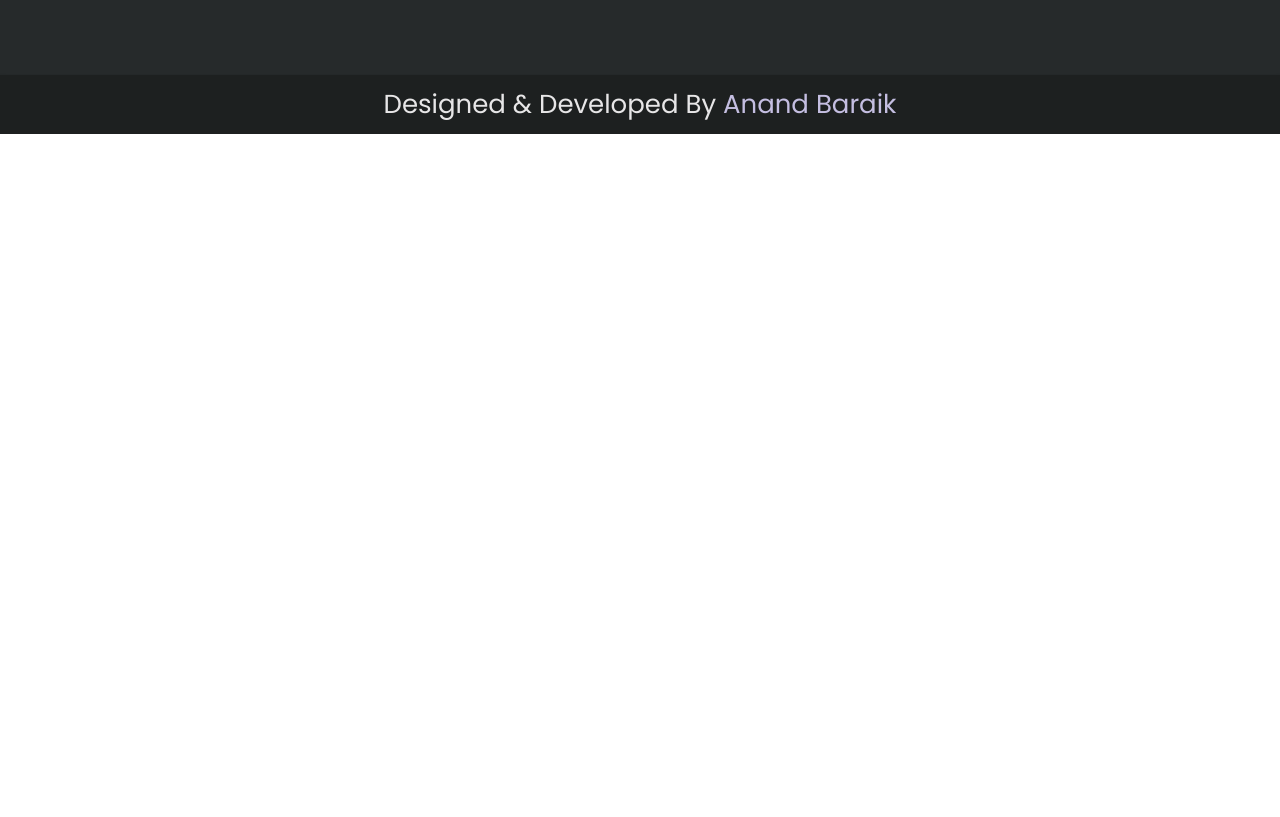
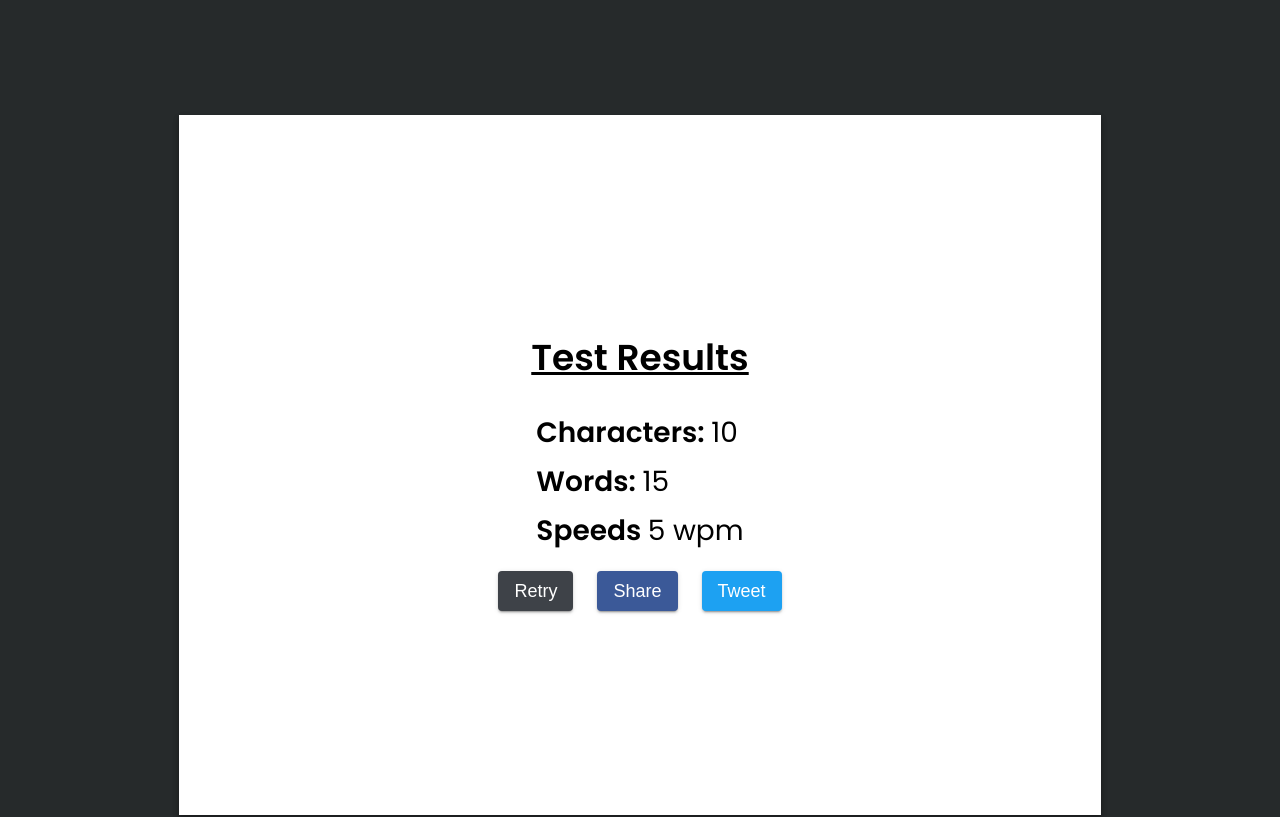
Before and after one commit to anandbaraik/flashtype, a React (Create React App) app: page / in a window 1280 px wide. Shown: the part 920-1737 px from the top of the page. Before the commit the page ends 1054 px from the top, so only its background shows below. Built offline with nearby package versions, Linux system fonts and the light colour scheme.

Commit message:
feat:try again feature added with retry, share & tweet option :sparkles:

```diff
--- a/src/components/ChallengeSection/ChallengeSection.jsx
+++ b/src/components/ChallengeSection/ChallengeSection.jsx
@@ -1,12 +1,13 @@
 import React from "react";
 import './ChallengeSection.css';
-
+import TestContainer from '../TestContainer/TestContainer';
 const ChallengeSection = () => {
     return(
         <div className="challenge-section-container">
             <h1 data-aos="fade-down" className="challenge-section-header">
                 Take a Speed Test Now!
             </h1>
+            <TestContainer words={15} charecters={10} wpm={5}></TestContainer>
         </div>
     );
 }
--- /dev/null
+++ b/src/components/TestContainer/TestContainer.css
@@ -0,0 +1,16 @@
+.test-container {
+  background-color: #fff;
+  margin: 64px 0px;
+  width: 80%;
+  min-height: 700px;
+  display: flex;
+  flex-direction: column;
+  flex-wrap: wrap;
+  box-shadow: 0 3px 6px rgb(0 0 0 / 16%), 0 3px 6px rgb(0 0 0 / 23%);
+}
+.try-again {
+  display: flex;
+  flex-direction: column;
+  justify-content: center;
+  flex-grow: 1;
+}
--- /dev/null
+++ b/src/components/TestContainer/TestContainer.jsx
@@ -0,0 +1,12 @@
+import React from 'react'
+import './TestContainer.css'
+import TryAgain from '../TryAgain/TryAgain';
+export default function TestContainer({words, charecters, wpm}) {
+  return (
+    <div className="test-container">
+      <div className="try-again">
+        <TryAgain words={words} charecters={charecters} wpm={wpm}></TryAgain>
+      </div>
+    </div>
+  )
+}
--- /dev/null
+++ b/src/components/TryAgain/TryAgain.css
@@ -0,0 +1,54 @@
+.try-again-container {
+  display: flex;
+  flex-direction: column;
+  justify-content: center;
+  align-items: center;
+}
+.try-again-container > h1 {
+  text-decoration: underline;
+  font-size: 36px;
+  margin-bottom: 20px;
+}
+.result-container > p {
+  font-size: 28px;
+  margin: 7px;
+}
+.end-btns {
+  position: relative;
+  margin: 12px;
+  border: none;
+  border-radius: 4px;
+  padding: 2px 16px;
+  min-width: 64px;
+  vertical-align: middle;
+  text-align: center;
+  color: #fff;
+  box-shadow: 0 3px 1px -2px rgb(0 0 0 / 20%), 0 2px 2px 0 rgb(0 0 0 / 14%),
+    0 1px 5px 0 rgb(0 0 0 / 12%);
+  font-size: 18px;
+  font-weight: 500;
+  line-height: 36px;
+  cursor: pointer;
+  transition: background-color 0.2s;
+}
+.start-again-btn {
+  background-color: #3e4248;
+}
+.start-again-btn:focus,
+.start-again-btn:hover {
+  background-color: rgb(128, 128, 128);
+}
+.share-btn {
+  background-color: #3b5998;
+}
+.share-btn:focus,
+.share-btn:hover {
+  background-color: #5d7dc4;
+}
+.tweet-btn {
+  background-color: #1da1f2;
+}
+.tweet-btn:focus,
+.tweet-btn:hover {
+  background-color: #8faef3;
+}
--- /dev/null
+++ b/src/components/TryAgain/TryAgain.jsx
@@ -0,0 +1,51 @@
+import React from 'react'
+import './TryAgain.css';
+export default function TryAgain({words, charecters, wpm}) {
+  const url = "http://anandbaraik.github.io/flashtype";
+  const startAgain = () => {};
+  return (
+    <div data-aos="fade-up" className="try-again-container">
+      <h1>Test Results</h1>
+      <div className="result-container">
+        <p>
+          <strong> Characters: </strong>
+            {charecters}
+        </p>
+        <p>
+          <strong>Words: </strong>
+          {words}
+        </p>
+        <p>
+          <strong> Speeds </strong>
+          {wpm} wpm
+        </p>
+      </div>
+      <div>
+        <button className="end-btns start-again-btn"
+        onClick={() => startAgain()}>
+          Retry
+        </button>
+        <button className="end-btns share-btn"
+          onClick={() => {
+            window.open(
+              "https://www.facebook.com/sharer/sharer.php?u="+url,
+              "facebook-share-dialog",
+              "width=800, height=600"
+            )
+          }}>
+          Share
+        </button>
+        <button className="end-btns tweet-btn"
+          onClick={() => {
+            window.open(
+              "https://twitter.com/intent/tweet?text=Check%20this%20out%20"+url,
+              "twitter",
+              "width=800, height=600"
+            )
+          }}>
+          Tweet
+        </button>
+      </div>
+    </div>
+  )
+}
```
